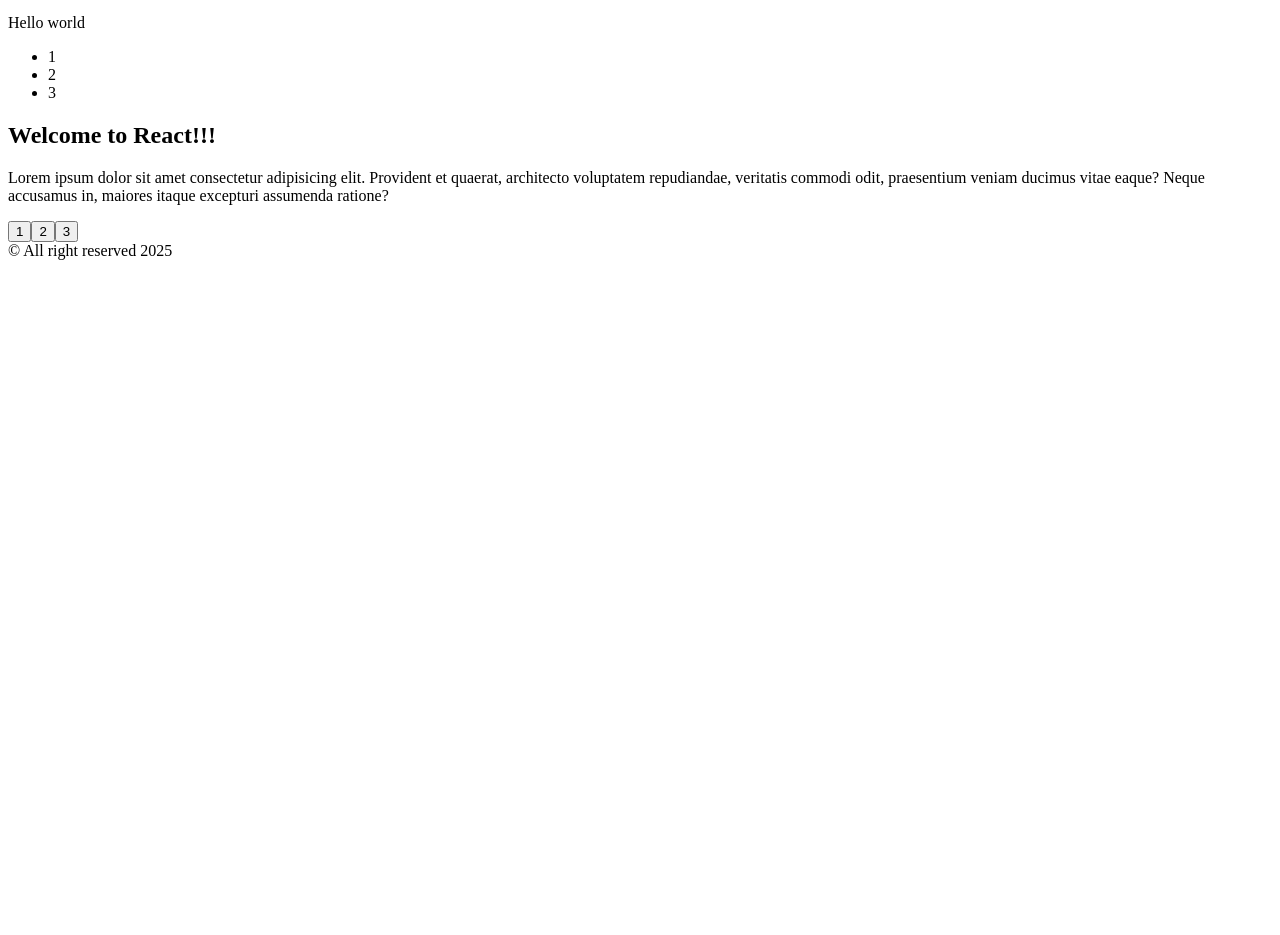
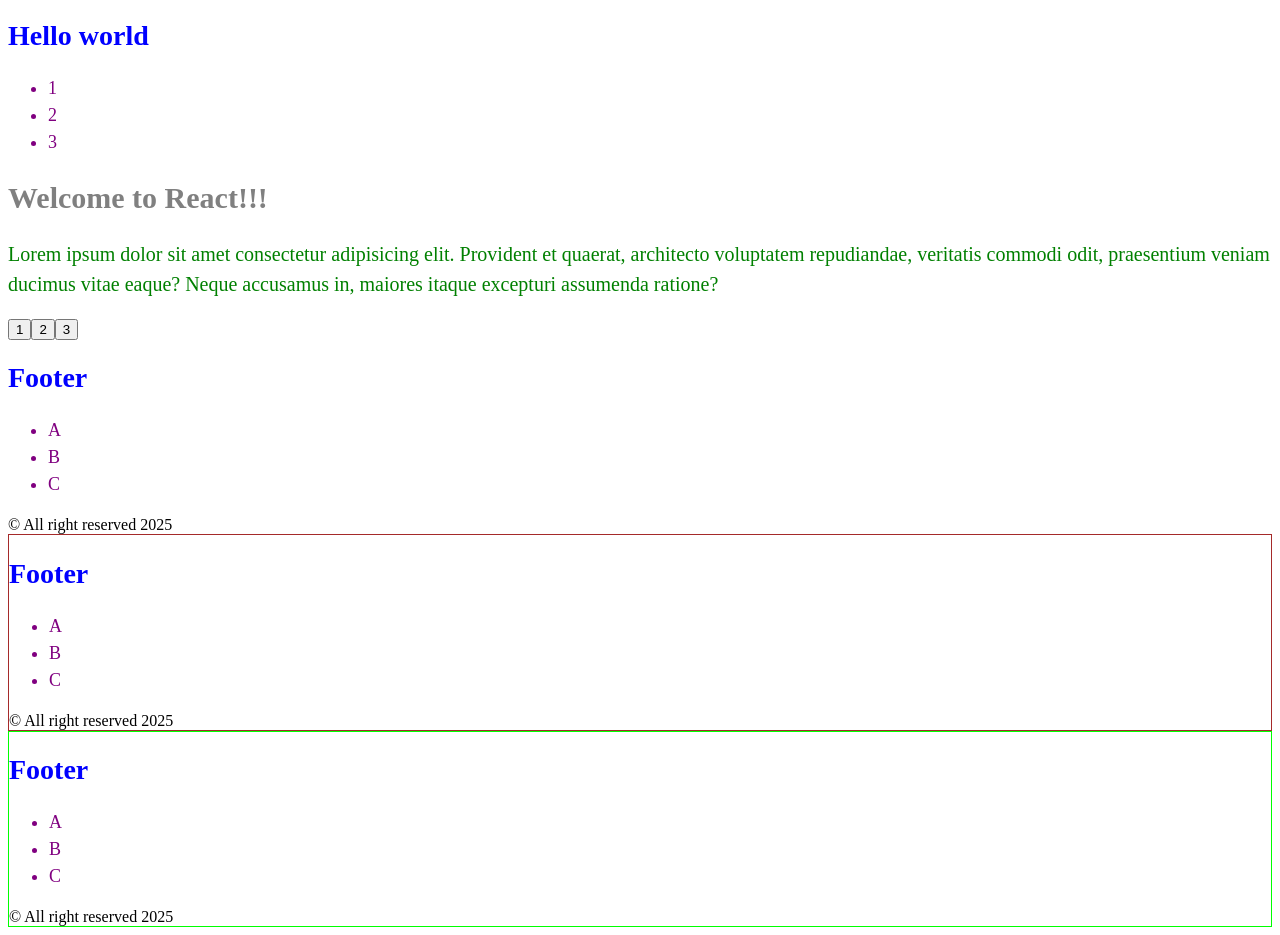
Before and after one commit to RomanSoltan/react-lections, a React (Vite) app in the folder module-1/lesson-2/: page / in a window 1280 px wide. Shown: the part 609-1544 px from the top of the page. Before the commit the page ends 877 px from the top, so only its background shows below. Built offline with nearby package versions, Linux system fonts and the light colour scheme.

Commit message:
install clsx; add inline, vanile, composition css

```diff
--- a/module-1/lesson-2/package.json
+++ b/module-1/lesson-2/package.json
@@ -10,6 +10,7 @@
     "preview": "vite preview"
   },
   "dependencies": {
+    "clsx": "^2.1.1",
     "react": "^18.3.1",
     "react-dom": "^18.3.1"
   },
--- a/module-1/lesson-2/src/App.jsx
+++ b/module-1/lesson-2/src/App.jsx
@@ -63,6 +63,8 @@ const App = () => {
       <Header />
       <WelcomeSection />
       <Footer />
+      <Footer variant="bordered" />
+      <Footer variant="contrast" />
     </div>
   );
 };
--- /dev/null
+++ b/module-1/lesson-2/src/components/Footer/Footer.css
@@ -0,0 +1,26 @@
+.footerWrapper {
+}
+.footerWrapper.bordered {
+  border: 1px solid brown;
+}
+.footerWrapper.success {
+  border: 1px solid greenyellow;
+}
+.footerWrapper.warning {
+  border: 1px solid red;
+}
+.footerWrapper.contrast {
+  border: 1px solid lime;
+}
+
+.footerTitle {
+  color: blue;
+  font-size: 28px;
+  line-height: 1.1;
+}
+
+.listFooter {
+  color: purple;
+  font-size: 18px;
+  line-height: 1.5;
+}
--- a/module-1/lesson-2/src/components/Footer/Footer.jsx
+++ b/module-1/lesson-2/src/components/Footer/Footer.jsx
@@ -1,6 +1,27 @@
-export const Footer = () => {
+// імпортуємо бібліотеку clsx
+import clsx from "clsx";
+import "./Footer.css";
+
+// variant пропс в якому закладається назва класу
+export const Footer = ({ variant = false }) => {
   return (
-    <footer>
+    /* Композиція класів
+    створюється за допомогою бібліотеки clsx. Викликається clsx
+    і в неї передається базові класи і обєкт, якому можна
+    передавати ключ (назва класу) і значення (умову), за якої
+    буде визначено чи буде примінятися певний клас чи ні.
+     */
+    <footer
+      className={clsx("footerWrapper", {
+        [variant]: variant !== false,
+      })}
+    >
+      <h2 className="footerTitle">Footer</h2>
+      <ul className="listFooter">
+        <li>A</li>
+        <li>B</li>
+        <li>C</li>
+      </ul>
       <span>&copy; All right reserved 2025</span>
     </footer>
   );
--- /dev/null
+++ b/module-1/lesson-2/src/components/Header/Header.css
@@ -0,0 +1,10 @@
+.listTitle {
+  color: blue;
+  font-size: 28px;
+  line-height: 1.1;
+}
+.list {
+  color: purple;
+  font-size: 18px;
+  line-height: 1.5;
+}
--- a/module-1/lesson-2/src/components/Header/Header.jsx
+++ b/module-1/lesson-2/src/components/Header/Header.jsx
@@ -1,11 +1,18 @@
+// Підключення Header.css до Header.jsx
+import "./Header.css";
+
 const Header = () => {
-  const mesage = "Hello world";
+  const message = "Hello world";
 
   return (
     <header>
-      <div>{mesage}</div>
+      {/* Ванільний CSS
+      У файлі з компонентом створити файл з розширенням .css,
+      в якому записуються стилі. Назви класів в jsx пишуться в
+      camalCase, задається атрибут className для тегу */}
+      <h2 className="listTitle">{message}</h2>
       <nav>
-        <ul>
+        <ul className="list">
           <li>1</li>
           <li>2</li>
           <li>3</li>
--- a/module-1/lesson-2/src/components/WelcomeSection/WelcomeSection.jsx
+++ b/module-1/lesson-2/src/components/WelcomeSection/WelcomeSection.jsx
@@ -1,8 +1,26 @@
 const WelcomeSection = () => {
+  /* вбудовані стилі
+  1. погано маштабуються
+  2. неможливо перебити
+  3. - мобільна версія (ніякого адаптиву)
+  4. немає псевдоелементів*/
+  const titleStyles = {
+    color: "gray",
+    fontSize: 30,
+    lineHeight: 1.1,
+  };
+
+  const textStyles = {
+    color: "green",
+    fontSize: 20,
+    lineHeight: 1.5,
+  };
+
   return (
     <section>
-      <h2>Welcome to React!!!</h2>
-      <p>
+      {/* вбудовані стилі */}
+      <h2 style={titleStyles}>Welcome to React!!!</h2>
+      <p style={textStyles}>
         Lorem ipsum dolor sit amet consectetur adipisicing elit. Provident et
         quaerat, architecto voluptatem repudiandae, veritatis commodi odit,
         praesentium veniam ducimus vitae eaque? Neque accusamus in, maiores
```
Also changed, not shown: 1 other file (tests, documents, lock files or other folders).
